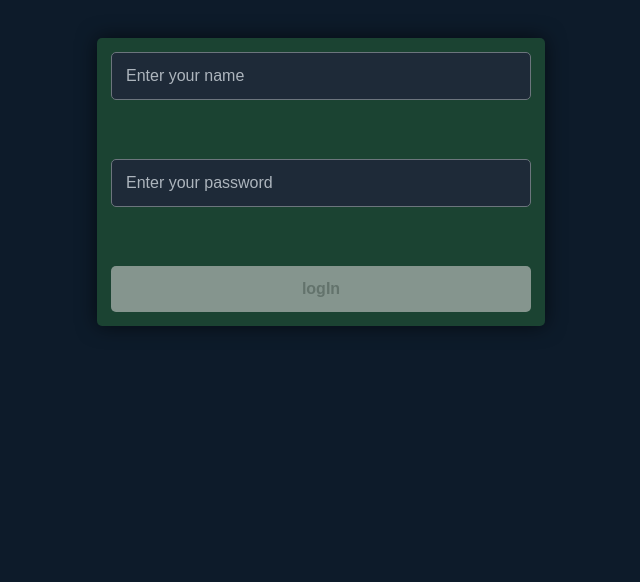
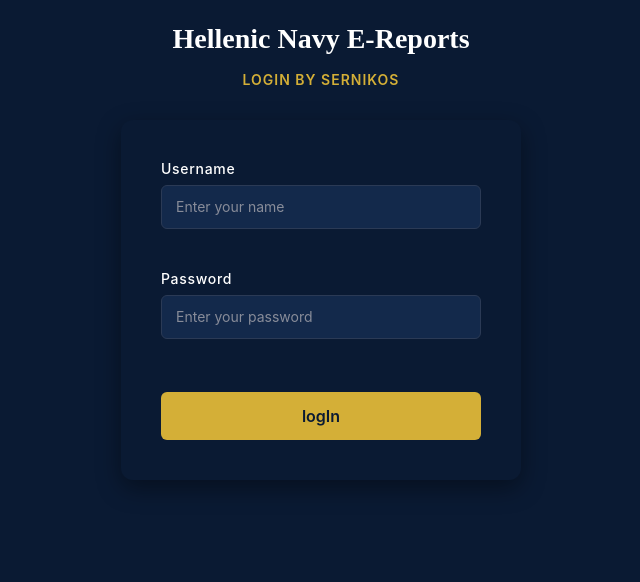
Before and after one commit to SerNikos/EArmyReports, a plain HTML site: page html/logIn.html in a window 1280 px wide. Shown: the part 218-800 px from the top of the page, without its empty margins (319-959 px from the left). Drawn offline with Linux system fonts and the light colour scheme.

Commit message:
signup and login page is now beautiful and proffessional-looking

```diff
--- a/css/styles.css
+++ b/css/styles.css
@@ -5,10 +5,11 @@ body {
   padding: 0;
   height: 100%;
   font-family: "Segoe UI", Tahoma, Geneva, Verdana, sans-serif;
-  background-color: #0d1b2a; /* Dark navy */
+  background-color: #0a1a33; /* Dark navy blue like Hellenic navy's colors */
   color: #f8f9fa;
-  font-size: 18px; /* Slightly larger for readability */
+  font-size: 18px;
 }
+
 
 /* === Utility === */
 ul {
@@ -72,63 +73,10 @@ ul {
 
 /* === Container (Centers the form) === */
 .container {
-  width: 100vw;
-  height: 100vh;
+  max-width: 400px;
   display: flex;
   align-items: center;
   justify-content: center;
-  background-color: #0d1b2a;
-}
-
-/* === Sign-Up Form === */
-.sign-up-form,
-.log-in-form {
-  display: flex;
-  flex-direction: column;
-  gap: 20px;
-  width: 420px;
-  background-color: #1b263b; /* Deep navy */
-  padding: 60px;
-  border-radius: 12px;
-  box-shadow: 0 0 20px rgba(0, 0, 0, 0.6);
-}
-
-.sign-up-form,
-.log-in-form {
-  background-color: #1b4332;
-  color: white;
-  font-weight: bold;
-  font-size: 16px;
-  border: none;
-  border-radius: 5px;
-  padding: 14px;
-}
-
-button[type="submit"],
-button[type="submit"] {
-  border-radius: 5px;
-  font-weight: bold;
-  border: none;
-  border-radius: 5px;
-  padding: 14px;
-  font-size: 16px;
-  background-color: #ccc; /* gray out */
-  cursor: not-allowed; /* change cursor */
-  opacity: 0.6; /* fade */
-}
-
-.sign-up-form button[type="submit"]:hover {
-  background-color: #2d6a4f;
-}
-
-/* === Error messages === */
-.error {
-  color: #ff4d4d;
-  font-size: 14px;
-
-  opacity: 0;
-  visibility: hidden;
-  transition: opacity 0.3s ease, visibility 0.3s ease;
 }
 
 /* Visible state */
@@ -137,8 +85,138 @@ button[type="submit"] {
   visibility: visible;
 }
 
+.navy-logo{
+  height: 100px;
+  width: auto;
+  margin-bottom: 20px;
+}
+
+.title{
+  font-family: "Merriweather", serif;
+  font-size: 28px;
+  font-weight: 700;
+  color: #ffffff;
+  text-align: center;
+  margin-bottom: 4px;
+}
+
+.subtitle{
+  font-family: "Inter", sans-serif;
+  font-size: 14px;
+  font-weight: 600;
+  letter-spacing: 1px;
+  text-transform: uppercase;
+  color: #d4af37;
+  text-align: center;
+  margin-bottom: 32px;
+}
+
+label{
+  font-family: "Inter", sans-serif;
+  font-size: 14px;
+  font-weight: 500;
+  color: #ffffff;
+  margin-bottom: 8px;
+  letter-spacing: 0.7px;
+}
+
+.log-in-form input, .sign-up-form input{
+  height: 44px;
+  padding: 0 14px;
+  border: 1px solid #2b3a55;
+  border-radius: 6px;
+  background-color: #13294b;
+  font-family: "Inter", sans-serif;
+  font-size: 14px;
+  color: #ffffff;
+  margin-bottom: 20px;
+}
+
+input.input-field::placeholder{
+   color: #888c99;
+}
+
+input:focus{
+  outline: none; /* we remove the default blue outline */
+  border: 1px solid #d4af37; /* gold border */
+  box-shadow: 0 0 4px rgba(212, 175, 55, 0.6); /* glowing effect */
+}
+
+
+/* === Sign-Up Form === */
+.sign-up-form,
+.log-in-form {
+  display: flex;
+  flex-direction: column;
+  width: 420px;
+  box-shadow: 0px 8px 24px rgba(0,0,0,0.4);
+  color: white;
+  font-weight: bold;
+  font-size: 16px;
+  border: none;
+  border-radius: 12px;
+  padding: 40px;
+  margin: auto;
+}
+
+
+button[type="submit"] {
+  height: 48px;
+  width: 100%;
+  background-color: #d4af37;
+  font-family: "Inter", sans-serif;
+  font-size: 16px;
+  font-weight: 600;
+  color: #0a1a33;
+  border: none;
+  border-radius: 6px;
+  cursor: pointer;
+  margin-top: 12px;
+}
+
+button[type="submit"]:hover,
+button[type="submit"]:focus {
+  background-color: #b9972e;
+  color: #ffffff;
+  box-shadow: 0px 8px 24px rgba(0, 0, 0, 0.3);
+  transition: all 0.3s ease-in-out;
+}
+
+button[type="submit"] {
+    transition: transform 0.1s ease; /* smooth animation */
+}
+
+button[type="submit"]:active {
+    transform: scale(1.1); /* scale up by 10% on click */
+}
+
+/* === Error messages === */
+.error {
+  color: #ff4d4d;
+  font-size: 14px;
+  opacity: 0;
+  visibility: hidden;
+  margin-top: -10px;
+  margin-bottom: 12px;
+  transition: opacity 0.3s ease, visibility 0.3s ease;
+}
+
+
+.outer-container {
+  display: flex;
+  flex-direction: column;      /* stack children vertically */
+  justify-content: center;      /* vertical centering */
+  align-items: center;          /* horizontal centering */
+  height: 100vh;               /* full viewport height */
+}
+
 /* === Responsive Design for Mobile === */
 @media (max-width: 480px) {
+
+  .container{
+    padding: 24px;
+  }
+
   .sign-up-form {
     width: 90%;
     padding: 40px;
--- a/html/logIn.html
+++ b/html/logIn.html
@@ -3,20 +3,27 @@
   <head>
     <meta charset="UTF-8" />
     <meta name="viewport" content="width=device-width, initial-scale=1.0" />
-    <title>SignUp</title>
+    <title>LogIn</title>
     <link rel="stylesheet" href="/css/styles.css" />
   </head>
   <body>
+    <div class="outer-container">
+      <img src="/photos/navyLogo.png" class="navy-logo" >
+      <h1 class="title"> Hellenic Navy E-Reports</h1>
+      <h2 class="subtitle">Login  by SerNikos</h2>
       <div class="container">
         <form class="log-in-form" id="logInForm">
+          <label for="firstName">Username</label>
           <input
             type="text"
+            name="firstname"
             class="input-field"
             placeholder="Enter your name"
             data-type="name"
           />
           <span class="error" id="idNameError">Invalid name</span>
 
+          <label for="firstName">Password</label>
           <input
             type="password"
             class="input-field"
@@ -27,6 +34,7 @@
           <button type="submit">logIn</button>
         </form>
       </div>
+    </div>
     <script src="/js/logIn.js"></script>
   </body>
 </html>
--- a/js/signUp.js
+++ b/js/signUp.js
@@ -55,6 +55,8 @@ formSignUpElem.addEventListener("submit", function (event) {
     console.log("Form submission prevented due to validation errors.");
   } else {
     console.log("Form submitted successfully!");
+     // Redirect to login page
+    window.location.href = "/html/logIn.html";
   }
 });
 
```
Also changed, not shown: html/index.html (+1 -1 lines), html/signUp.html (+2 -0 lines), photos/navyLogo.png (added). Lines whose indentation alone changed are shown as unchanged.
